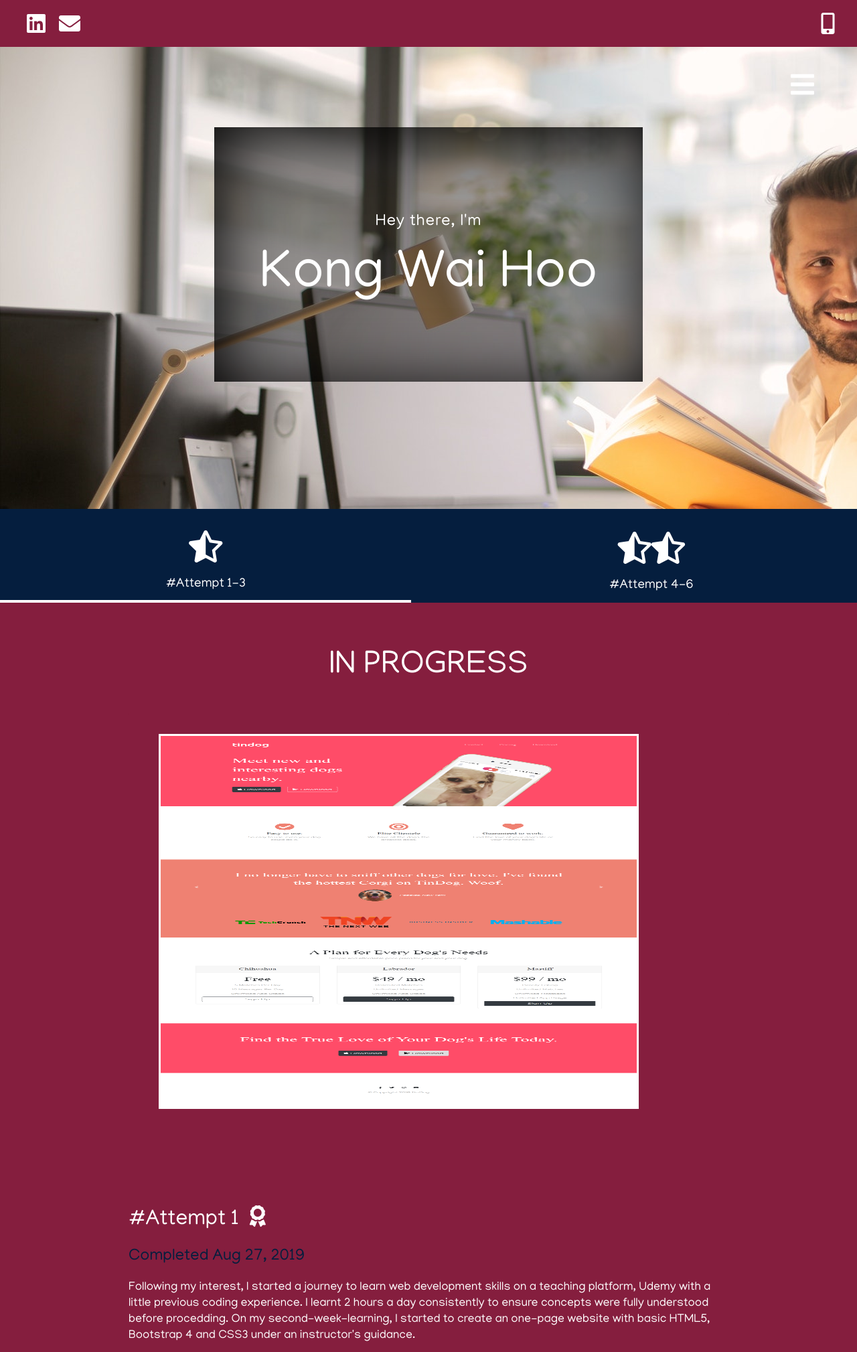
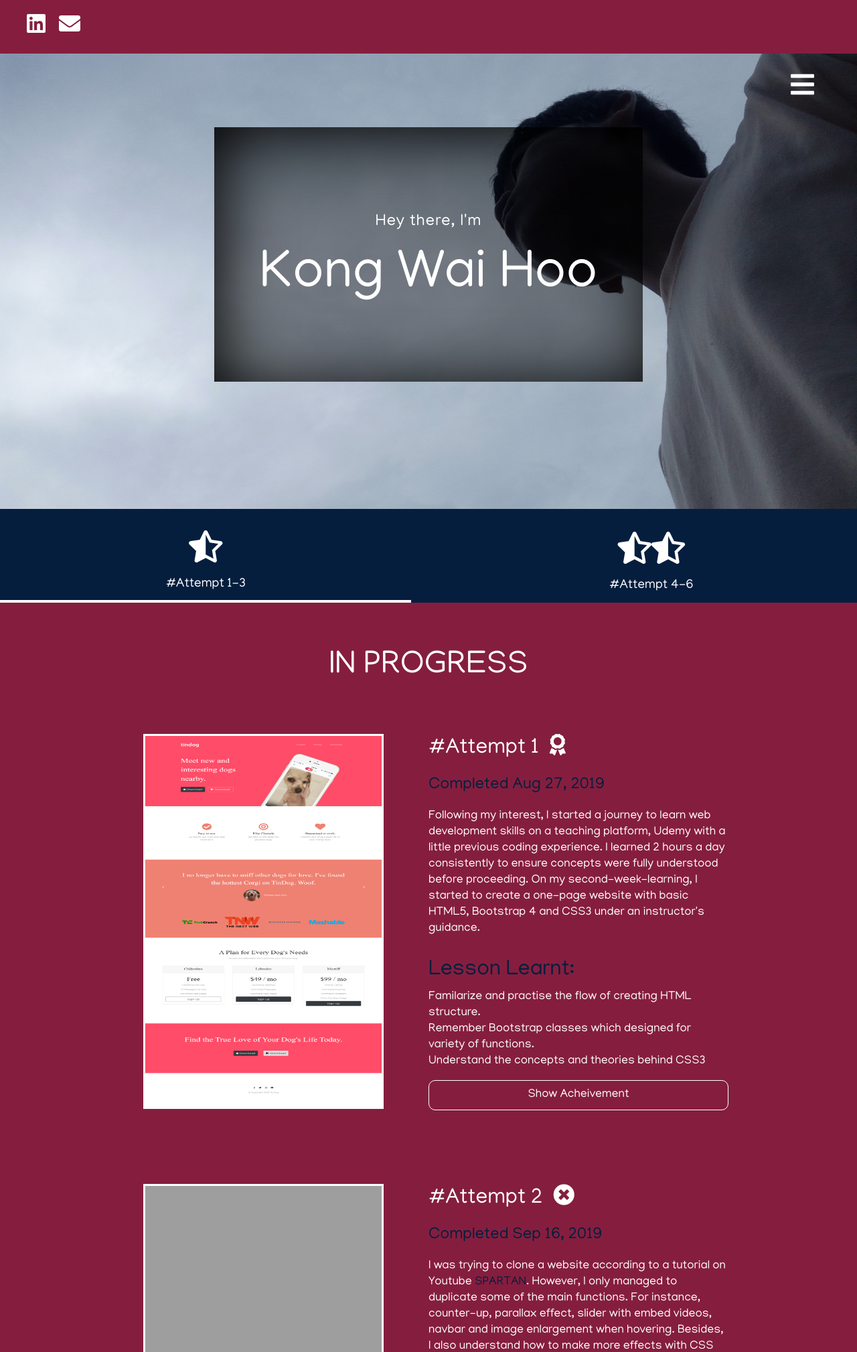
Before and after one commit to new-Kong/Personal-Website, a PHP site: page /index.html in a window 1280 px wide. Shown: the top 2019 px of the page at 67% size. Run offline with PHP 8.4, Linux system fonts and the light colour scheme; some libraries are stand-ins or nearby versions; grey boxes are pictures that could not be loaded.

Commit message:
Personal Website V3

```diff
--- a/app.js
+++ b/app.js
@@ -18,24 +18,29 @@ $("#tab-1").click(function(){
 //open new window - progrees part
 
 function openWin_P1() {
-  window.open("https://github.com/new-Kong/TinDog.git");
+  window.open("https://new-kong.github.io/TinDog/");
 }
 
 function openWin_P3() {
-  window.open("https://github.com/new-Kong/myTunes.git");
+  window.open("https://new-kong.github.io/myTunes-Clone/");
 }
 
 
 function openWin_P4() {
-  window.open("https://github.com/new-Kong/Nexflix-Clone.git");
+  window.open("https://new-kong.github.io/Previous-Version-Netflix-Clone/");
 }
 
 function openWin_P5() {
-  window.open("https://github.com/new-Kong/Food-Monster.git");
+  window.open("https://new-kong.github.io/Food-Monster/");
 }
 
 function openWin_P6() {
   window.open("https://github.com/new-Kong/Personal-Website.git");
+}
+
+//open new window - Linkedin
+function openWin_L1() {
+  window.open("https://my.linkedin.com/in/wai-hoo-kong-14a119174?trk=profile-badge");
 }
 
 
@@ -55,6 +60,11 @@ $(".parent-container").magnificPopup({
 $(".progress-right").magnificPopup({
   delegate:"a",
   type:"image",
+
+  gallery:{
+    enabled:true
+  }
+
 });
 
 
--- a/index.html
+++ b/index.html
@@ -70,10 +70,10 @@
     <div class="row">
       <div class="col">
       <div class="header-details">
-      <a href=""><i class="fab fa-linkedin fa-2x"></i></a>
-      <a href=""><i class="fas fa-envelope fa-2x"></i></a>
+      <i class="fab fa-linkedin fa-2x" onclick="openWin_L1()"></i>
+      <a href="mailto:7e4b3440@student.curtin.edu.my"><i class="fas fa-envelope fa-2x"></i></a>
       </div>
-      <h2> <i class="fas fa-mobile-alt fa-1x"></i></h2>
+      <!-- <h2> <i class="fas fa-mobile-alt fa-1x"></i></h2> -->
       </div>
       </div>
     </div>
@@ -134,8 +134,8 @@
   <div class="progress-left-bottomContent">
     <p class="main">
       Following my interest, I started a journey to learn web development skills on a teaching platform, Udemy with a little previous coding experience.
-      I learnt 2 hours a day consistently to ensure concepts were fully understood before procedding.
-      On my second-week-learning, I started to create an one-page website with basic HTML5, Bootstrap 4 and CSS3 under an instructor's guidance.
+      I learned 2 hours a day consistently to ensure concepts were fully understood before proceeding.
+      On my second-week-learning, I started to create a one-page website with basic HTML5, Bootstrap 4 and CSS3 under an instructor's guidance.
     </p>
 
     <h2>Lesson Learnt:</h2>
@@ -158,28 +158,29 @@
 
 <div class="progress">
 
-  <div class="progress-left">
-    <a href="images/spartan.png"><img src="images/spartan.png" alt=""></a>
+  <div class="progress-right">
+    <a href="images/SPARTAN.png"><img src="images/SPARTAN.png" alt=""></a>
   </div>
 
-  <div class="progress-right">
+  <div class="progress-left">
     <div class="progress-left-topContent">
     <h2> #Attempt 2 <i class=" medal-icon fas fa-times-circle fa-1x"></i></h2>
-    <p>Completed Aug 27, 2019 </p>
+    <p>Completed Sep 16, 2019 </p>
   </div>
 
 <div class="progress-left-bottomContent">
   <p class="main">
     I was trying to clone a website according to a tutorial on Youtube <a class="tutorials-link" href="https://www.youtube.com/watch?v=ElBizYh0_ds">SPARTAN</a>. However, I only managed to duplicate some of the main functions.
-    For instance, counter-up, parallex effect, slider with embed videos, navbar and image enlargement when hovering.
-    Besides, I also understand how to make more effects with CSS alone.
+    For instance, counter-up, parallax effect, slider with embed videos, navbar and image enlargement when hovering.
+    Besides, I also understand how to make more effects with CSS alone. Still, this attempt was considered a failure.
 
   </p>
   <h2>Lesson Learnt:</h2>
   <p class="lesson">
-    Huge gap between a basic website and a high end website.  <br>
+    The huge gap between a basic website and a high-end website.  <br>
     Lack of deep knowledge about CSS <br>
     Lack of deep knowledge about jQuery
+
   </p>
 </div>
 
@@ -195,21 +196,23 @@
 <div class="progress-left">
   <div class="progress-left-topContent">
   <h2> #Attempt 3 <i class=" medal-icon fas fa-award fa-1x"></i></h2>
-  <p>Completed Aug 27, 2019 </p>
+  <p>Completed Sep 17, 2019 </p>
 </div>
 
 <div class="progress-left-bottomContent">
   <p class="main">
-    This is another youtube tutorial <a class="tutorials-link" href="https://www.youtube.com/watch?v=GJXXf3_dcng&t=843s">myTunes</a>. As I thought my fundamental was not solid enough, I took a step back and went back to basic.
-    Through this tutorial, I learnt a new grid system using CSS only without help from Bootstrap. This tutorial also teached about parallex effect.
-    This tutorial teached me how to use media query to adjust details within a screen. However, this tutorial did not include any jQuery.
+    This is another youtube tutorial <a class="tutorials-link" href="https://www.youtube.com/watch?v=GJXXf3_dcng&t=843s">myTunes</a>. As I thought my fundamental was not solid enough, I took a step back and went back to basics.
+    Through this tutorial, I learned a new grid system using CSS only without help from Bootstrap. This tutorial also taught about the parallex effect.
+    This tutorial taught me how to use media query to adjust details within a screen. However, this tutorial did not include any jQuery.
+
   </p>
 
   <h2>Lesson Learnt:</h2>
   <p class="lesson">
     Enhanced my fundamentals <br>
-    Learnt to manipulate grid system using css only <br>
-    Learnt to use media query to adjust for various sizes of screen.
+    Learned to manipulate grid system using CSS only <br>
+    Learned to use media query to adjust for various sizes of screen.
+
   </p>
 </div>
 
@@ -235,7 +238,7 @@
 <div class="progress-left">
   <div class="progress-left-topContent">
   <h2> #Attempt 4 <i class=" medal-icon fas fa-award fa-1x"></i></h2>
-  <p>Completed Aug 27, 2019 </p>
+  <p>Completed Sep 18, 2019 </p>
 </div>
 
 <div class="progress-left-bottomContent">
@@ -261,25 +264,26 @@
 
 <div class="progress">
 
-  <div class="progress-left">
+  <div class="progress-right">
     <a href="images/Food-Monster.png"><img src="images/Food-Monster.png" alt=""></a>
   </div>
 
-  <div class="progress-right">
+  <div class="progress-left">
     <div class="progress-left-topContent">
     <h2> #Attempt 5 <i class=" medal-icon fas fa-award fa-1x"></i></h2>
-    <p>Completed Aug 27, 2019 </p>
+    <p>Completed Sep 19, 2019 </p>
   </div>
 
 <div class="progress-left-bottomContent">
   <p class="main">
-    Instead of following Youtube tutorial's steps, I tried to redesign a website according to <a class="tutorials-link" href="https://www.youtube.com/watch?v=BuaYJvTniRQ">Sushi Monster.</a>
-    This tutorial teached me about the usage of animation such as wordings slided in from left or right, image rotation, cool hovering effect on image, "back-to-top" button effect incorporate with jquery.
+    Instead of following the Youtube tutorial's steps, I tried to redesign a website according to <a class="tutorials-link" href="https://www.youtube.com/watch?v=BuaYJvTniRQ">Sushi Monster.</a>
+    This tutorial taught me about the usage of animation such as wordings slid in from left or right, image rotation, cool hovering effect on image, "back-to-top" button effect incorporate with jquery.
     To make use of my own knowledge, I tried to modify some of the codes.
+
   </p>
   <h2>Lesson Learnt:</h2>
   <p class="lesson">
-    Understood the importances of animation  <br>
+    Understood the importance of animation  <br>
     Tried to modify something to enhance my knowledge <br><br><br>
   </p>
 </div>
@@ -301,13 +305,13 @@
 <div class="progress-left">
   <div class="progress-left-topContent">
   <h2> #Attempt 6 <i class=" medal-icon fas fa-award fa-1x"></i></h2>
-  <p>Completed Aug 27, 2019 </p>
+  <p>Completed Sep 24, 2019 </p>
 </div>
 
 <div class="progress-left-bottomContent">
   <p class="main">
-    Personal Website is my second self-crafted single page website. I created this website with the knowledge that I earned from previous tutorials on Youtube.
-    I believed this website stills has the room for improvement especially for code refractory and linked with backend languages to make it a clean and fully functional websites.
+    Personal Website is my second self-crafted single-page website. I created this website with the knowledge that I earned from previous tutorials on Youtube.
+    I believe this website stills has the room for improvement especially for code refractory and linked with backend languages to make it a clean and fully functional websites.
   </p>
 
   <h2>Lesson Learnt:</h2>
@@ -346,11 +350,7 @@
         <a href=""><h3>Curtin University Malaysia</h3></a>
         <p class="major">B.S. in Petroleum Engineering, earned July 2019 </p>
         <p class="location">Miri, Sarawak</p>
-        <p class="description">Curtin is an international univeristy in Malaysia which presents diversity of opportunity and exposures to various cultures.
-          I joined Society of Petroleum Enginneers (SPE) and Curtin Career and Alumni Services in 2017 and I would say I'm glad and appreciated that I joined them.
-          These two clubs developed most of my current soft skills which I will further explain in the respective section.
-          As from academic side, Curtin implemented 2 semesters a year and 4 months a semester policy.
-          Due to short duration of learning period, I was trained to develop skills, for instance, independent, fast learning, time and stress management, positive mindset and initiative.</p>
+        <p class="description">Curtin is an international university in Malaysia which presents a diversity of opportunity and exposures to various cultures. I joined the Society of Petroleum Engineers (SPE) and Curtin Career and Alumni Services in 2017 and I would say I'm glad and appreciated that I joined them. These two clubs developed most of my current soft skills which I will further explain in the respective section. As from the academic side, Curtin implemented 2 semesters a year and 4 months a semester policy. Due to the short duration of the learning period, I was trained to develop skills, for instance, independent, fast learning, time and stress management, positive mindset and initiative.</p>
       </div>
 
     </div>
@@ -364,13 +364,7 @@
         <a href=""><h3>Society of Petroleum Engineers (SPE) Student Chapter</h3></a>
         <p class="major">Committee retired in June 2018 </p>
         <p class="location">Miri, Sarawak</p>
-        <p class="description">SPE student chapter is a society that involves student from various education background and unneccessary only petroleum engineers.
-        My position was designer in Marketing Department. This was the time I challenged myself to learn Photoshop and design various materials at the same time.
-        This position forced me to adpat high learning curve and learn as quick as I can.
-        Designing promoting materials in a tight schedule was not an easy task as SPE would organised at least 4 events each semester and 1 large scale event each year.
-        This challenged my time management skill and teached me about prioritisation.
-        Designer is not only a designer, but a helper as well in all the events. Usually, committees are free to choose the role such as logistic, MC, and so forth as a helper during events.
-        This helped me understanding the importances of other roles and further equipped myself with extra knowledge.
+        <p class="description">SPE student chapter is a society that involves student from various educational backgrounds and unnecessary only petroleum engineers. My position was as a designer in the Marketing Department. This was the time I challenged myself to learn Photoshop and design various materials at the same time. This position forced me to adapt a high learning curve and learn as quick as I can. Designing promoting materials in a tight schedule was not an easy task as SPE would organize at least 4 events each semester and 1 large scale event each year. This challenged my time management skill and taught me about prioritization. My role is not only a designer but a helper as well in all the events. Usually, committees are free to choose the role such as logistic, MC, and so forth as a helper during events. This helped me understand the importance of other roles and further equipped myself with extra knowledge.
         </p>
       </div>
 
@@ -385,11 +379,7 @@
     <a href=""><h3>Curtin Career and Alumni Services</h3></a>
     <p class="major">Committee, earned in June 2018 </p>
     <p class="location">Miri, Sarawak</p>
-    <p class="description">I firstly joined as a volunteer in an event known as Curtin graduation and I continued to participant in this department for another 3 years.
-    This department is a place that I developed communication and teamwork. The events organised, namely Curtin graduation and Curtin Career Fair / Internship Placement were mainly targeting students, lecturers, employers and public.
-    All volunteers or committees needed to prepare together before events and work hard together as well during and after events. I noticed that good teamwork existed when everyone did their tasks seriously but at the same playfully.
-    I met friends who were skillful in communication with people which I was once lack of in this department. Therefore, I learnt from them by observing their behaviours and the way they conversed with people.
-    Therefore, this department provided me chance to enhance my communication skill and teamwork.
+    <p class="description">I first joined as a volunteer in an event known as Curtin graduation and I continued to participant in this department for another 3 years. This department is a place that I developed communication and teamwork. The events organized, namely Curtin graduation and Curtin Career Fair / Internship Placement were mainly targeting students, lecturers, employers and public. All volunteers or committees needed to prepare together before events and work hard together as well during and after events. I noticed that good teamwork existed when everyone did their tasks seriously but at the same playfully. I met friends who were skillful in communication with people which I was once lack of in this department. Therefore, I learned from them by observing their behaviors and the way they conversed with people. Therefore, this department provided me a chance to enhance my communication skill and teamwork.
 
       </p>
   </div>
@@ -567,6 +557,10 @@
 
 <!-- End of back to top arrow -->
 
+
+
+<!-- Linkedin badge -->
+<script type="text/javascript" src="https://platform.linkedin.com/badges/js/profile.js" async defer></script>
 <!-- AOS -->
 <script src="https://unpkg.com/aos@next/dist/aos.js"></script>
 <script>AOS.init();``</script>
--- /dev/null
+++ b/index.php
@@ -0,0 +1 @@
+<?php header( 'Location: /index.html' ) ;  ?>
--- a/styles.css
+++ b/styles.css
@@ -122,7 +122,7 @@ img{
 
 .container-header{
   background: #851e3e;
-  /* height:10vh; */
+  height:10vh;
 }
 
 .container-header .row{
@@ -139,6 +139,7 @@ img{
 
 .header-details i{
   margin:0 0.5rem;
+  cursor: pointer;
 }
 
 .header-details i:hover{
@@ -146,20 +147,16 @@ img{
   transition: all 0.5s ease-out;
 }
 
-.container-header .row .col h2{
-  letter-spacing:0.1rem;
-
-}
 
 /* end of header */
 
 /* profile-picture */
 
 .container-profile-picture{
-  background: cover;
+  background-size: cover;
   background-attachment: fixed;
   position:relative;
-  background-image: url("images/adult-blur-businessman.jpg");
+  background-image: url("images/Kong_profile_pic.jpg");
   height:95vh;
   width:100%;
 }
@@ -307,7 +304,7 @@ img{
   color:#051e3e !important;
 }
 
-@media(max-width:1440px) {
+@media(max-width:800px) {
   .progress{
     display:grid;
     grid-gap:4%;
@@ -318,7 +315,12 @@ img{
     height:160vh;
   }
 
+  .progress-left{
+    margin-left: 1rem;
+  }
+
   .progress img{
+    margin-left:3%!important;
     height:55vh;
   }
 }
@@ -384,7 +386,16 @@ img{
   text-decoration: none !important;
 }
 
-/* end of progress */
+@media(max-width:505px) {
+  .progress{
+    height:175vh;
+  }
+
+  .progress-left{
+    margin-left: 1rem;
+  }
+}
+/* end of progress
 
 /* Acheivement */
 .container-acheivement{
@@ -429,6 +440,12 @@ img{
     margin-bottom: 3rem;
   }
 
+}
+
+@media (max-width:505px)  {
+  .status-1-right h3, .location,.major {
+    text-align: center;
+  }
 }
 
 .curtin{
@@ -560,7 +577,17 @@ img{
 
 @media(max-width:575px) {
     #values{
-      display: none;
+      width:95vw;
+      padding-right: 10%;
+    }
+
+    .review-item{
+      text-align: center;
+      padding-right:6rem;
+    }
+
+    .carousel-indicators{
+      margin-left:20vw;
     }
 }
 
```
Also changed, not shown: images/Kong_profile_pic.jpg (added).
